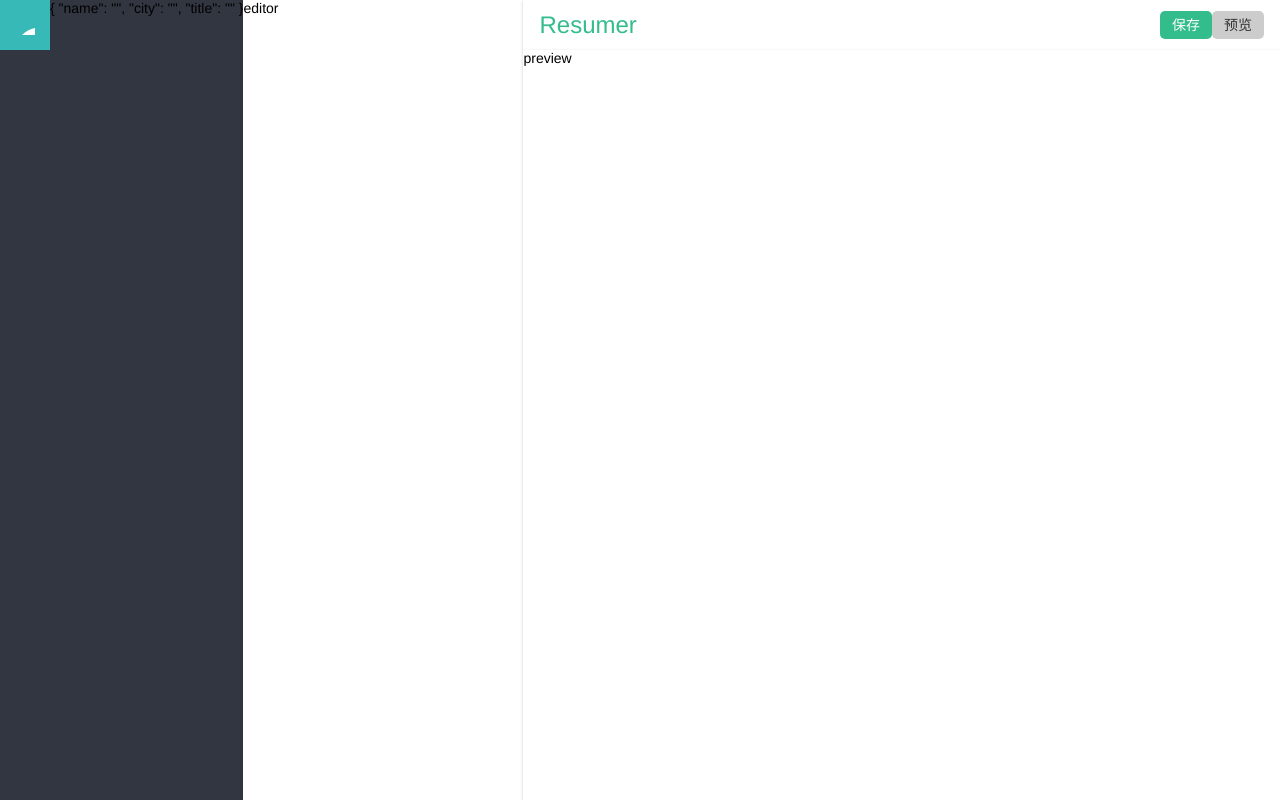
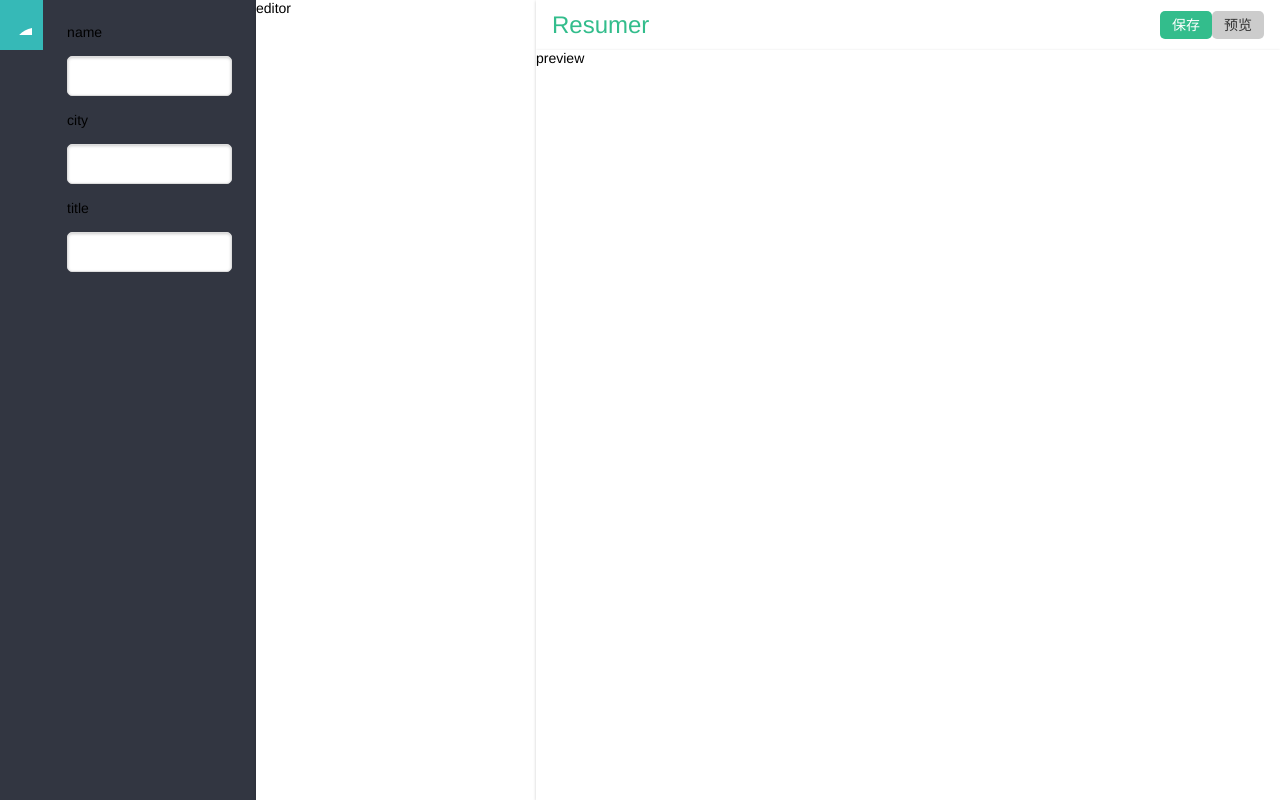
Before and after one commit to huhuayuan/-vue-resumer, a Vue app: page / in a window 1280 px wide. Built offline with nearby package versions, Linux system fonts and the light colour scheme.

Commit message:
show first panel

```diff
--- a/src/components/Leftbar.vue
+++ b/src/components/Leftbar.vue
@@ -10,7 +10,12 @@
       </ol>
     </nav>
     <ol class="panels">
-      <li v-for="item in resume.config" v-show="item.field === selected">{{resume[item.field]}}</li>
+      <li v-for="item in resume.config" v-show="item.field === selected">
+        <div class="field" v-for="(value,key) in resume[item.field]">
+          <label>{{key}}</label>
+          <input type="text" v-model="resume[item.field][key]">
+        </div>
+      </li>
     </ol>
   </div>
 </template>
@@ -62,6 +67,27 @@
     }
     .panels {
       overflow: auto;
+      flex-grow: 1;
+      >li {
+        padding: 24px;
+      }
+    }
+    .field {
+      >label {
+        display: block;
+      }
+      input[type='text']{
+        margin: 16px 0;
+        border: 1px solid #ddd;
+        width: 100%;
+        height: 40px;
+        padding: 0 8px;
+        box-shadow:inset 0 1px 3px 0 rgba(0,0,0,.2);
+        border-radius: 5px;
+        &:focus {
+          outline: none;
+        }
+      }
     }
   }
 </style>
```
